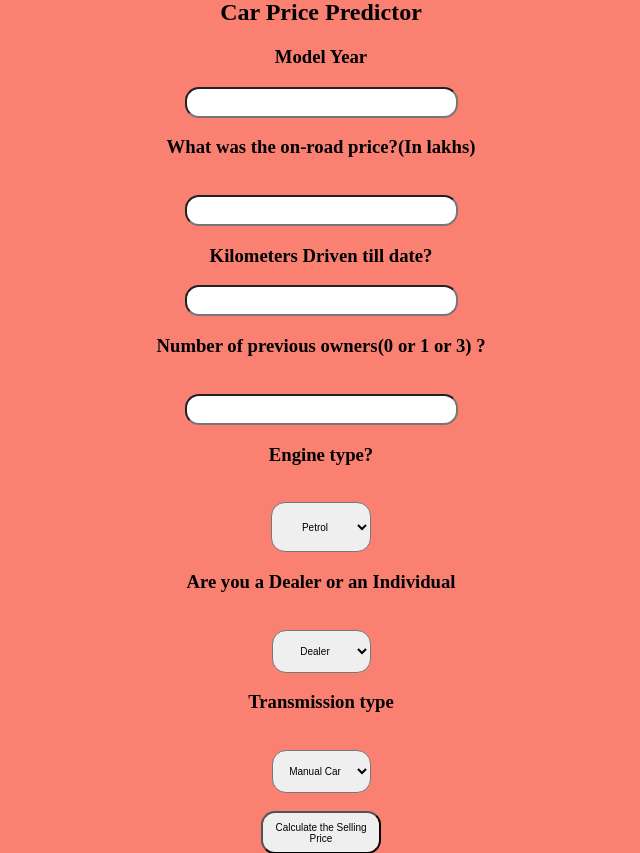
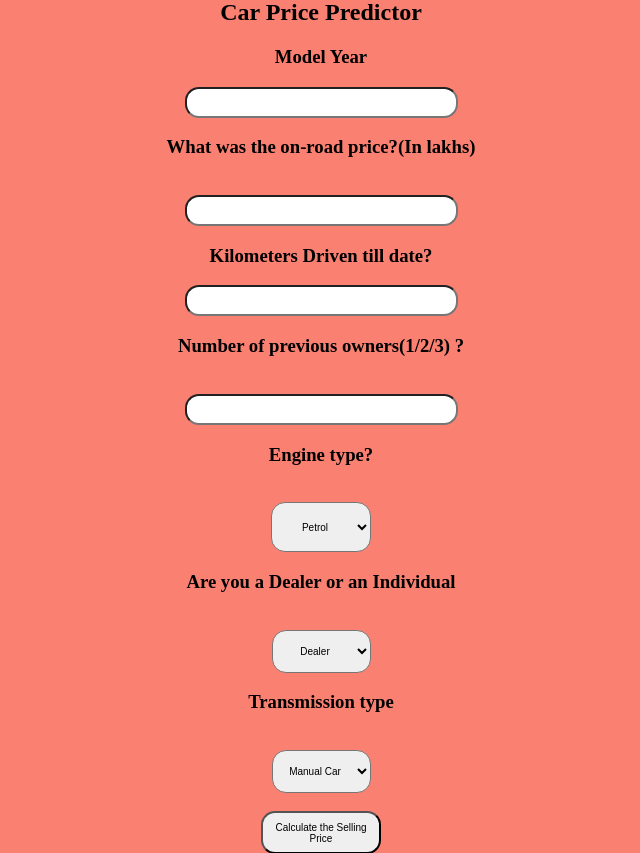
Before and after one commit to SuhasVS95/Used-Cars-Selling-Price-Predictor-App, a Flask app: page / in a window 1280 px wide. Shown: the part 21-874 px from the top of the page, without its empty margins (319-959 px from the left). Run offline with Flask 2, Linux system fonts and the light colour scheme; parts of the project's set-up code (start-up, migrations or seed data) failed here and were passed over.

Commit message:
Add files via upload

```diff
--- a/templates/index.html
+++ b/templates/index.html
@@ -16,7 +16,7 @@
             <input id="first" name="Year" type="number ">
             <h3>What was the on-road price?(In lakhs)</h3><br><input id="second" name="Present_Price" required="required">
             <h3>Kilometers Driven till date?</h3><input id="third" name="Kms_Driven" required="required">
-            <h3>Number of previous owners(0 or 1 or 3) ?</h3><br><input id="fourth" name="Owner" required="required">
+            <h3>Number of previous owners(1/2/3) ?</h3><br><input id="fourth" name="Owner" required="required">
             <h3>Engine type?</h3><br><select name="Fuel_Type_Petrol" id="fuel" required="required">
                 <option value="Petrol">Petrol</option>
                 <option value="Diesel">Diesel</option>
```
